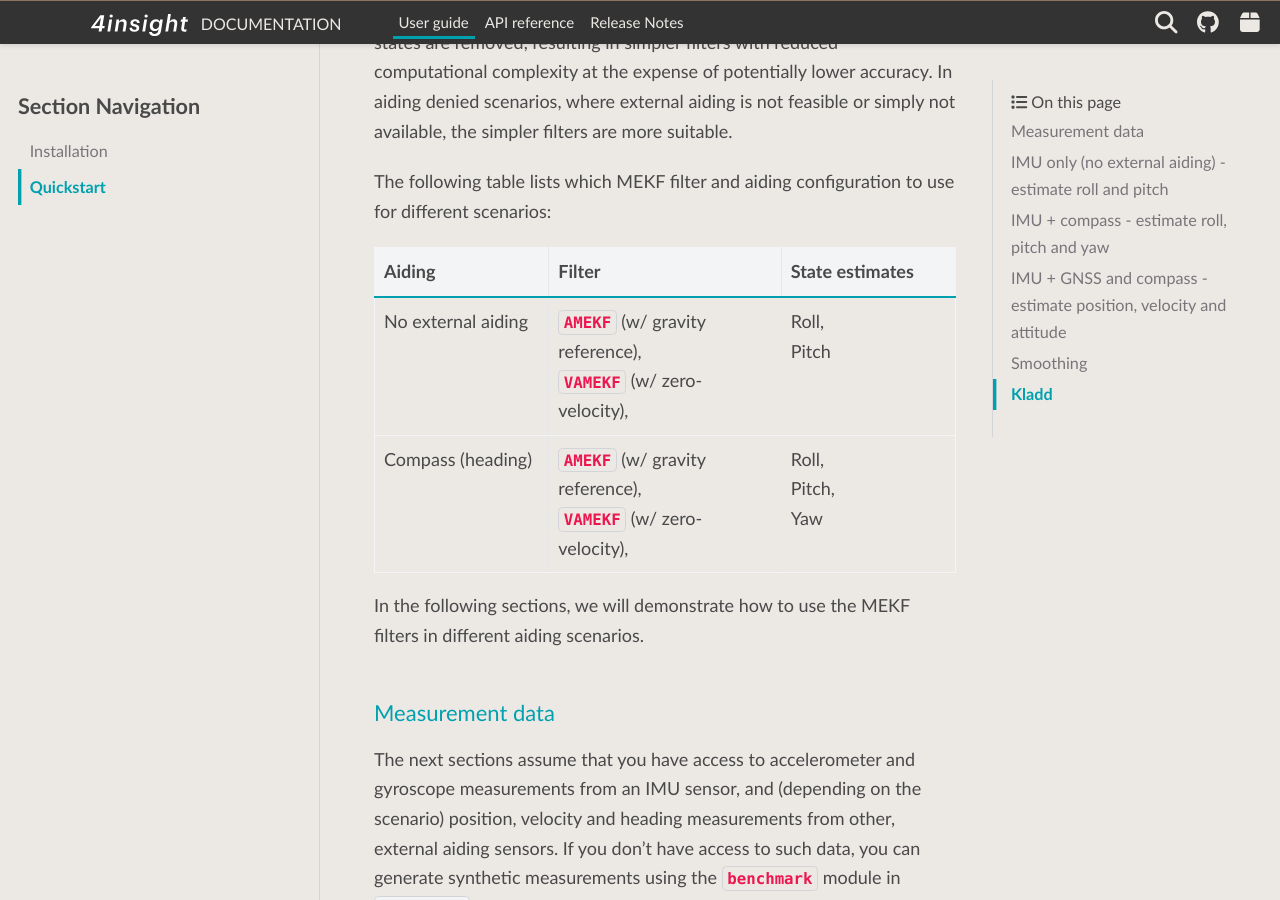
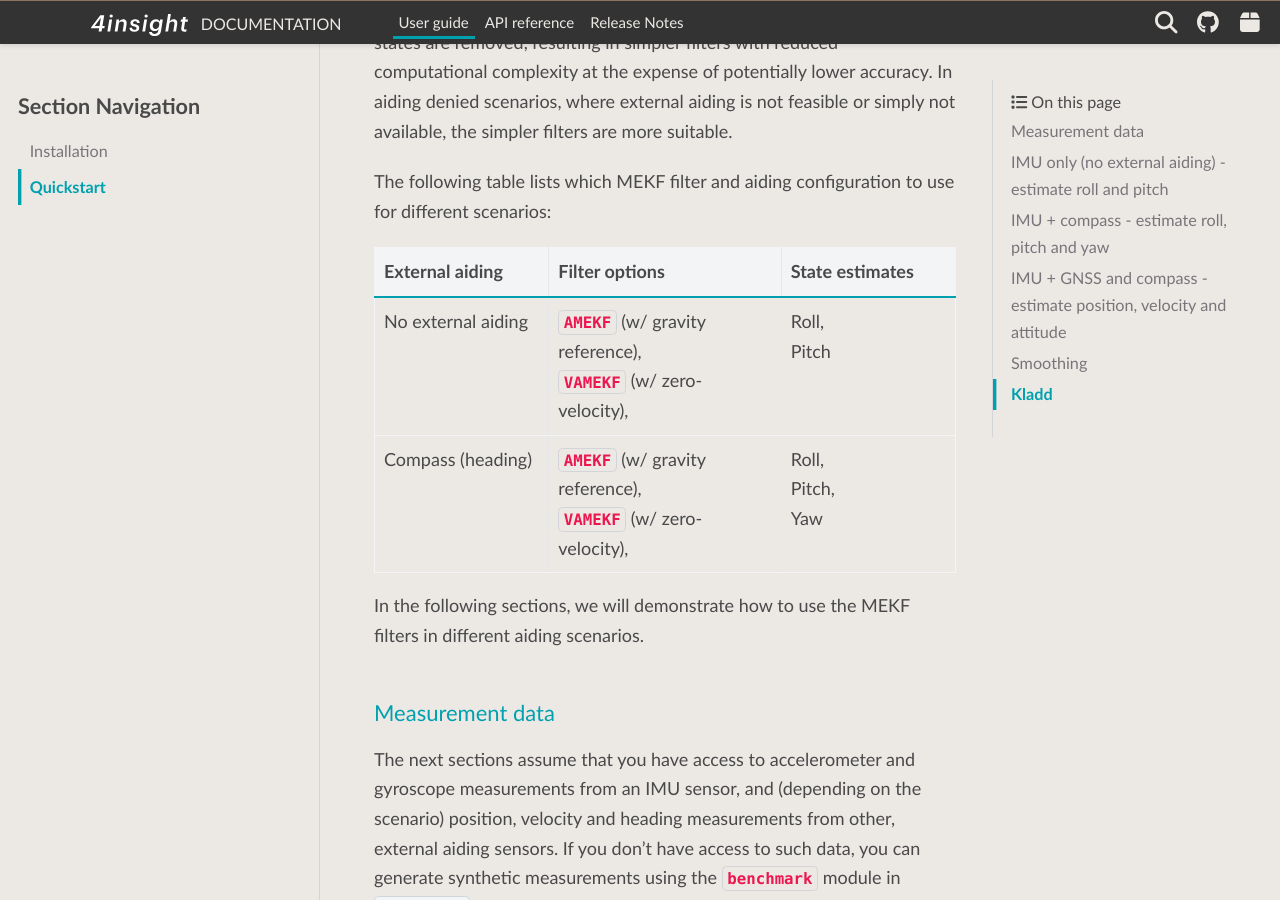
Before and after one commit to 4Subsea/smsfusion-python, a Sphinx documentation site: the page built from docs/user_guide/quickstart.rst, in a window 1280 px wide and 900 px high, scrolled down 752 px. Built offline with Sphinx 7.4.7 and the PyData theme 0.15.4, drawn with Linux system fonts in a browser that asks for light colours.

Commit message:
some changes

```diff
--- a/docs/user_guide/quickstart.rst
+++ b/docs/user_guide/quickstart.rst
@@ -30,8 +30,8 @@ different scenarios:
    :header-rows: 1
    :widths: 30 40 30
 
-   * - Aiding
-     - Filter
+   * - External aiding
+     - Filter options
      - State estimates
    * - No external aiding
      - | :class:`~smsfusion.AMEKF` (w/ gravity reference),
```
